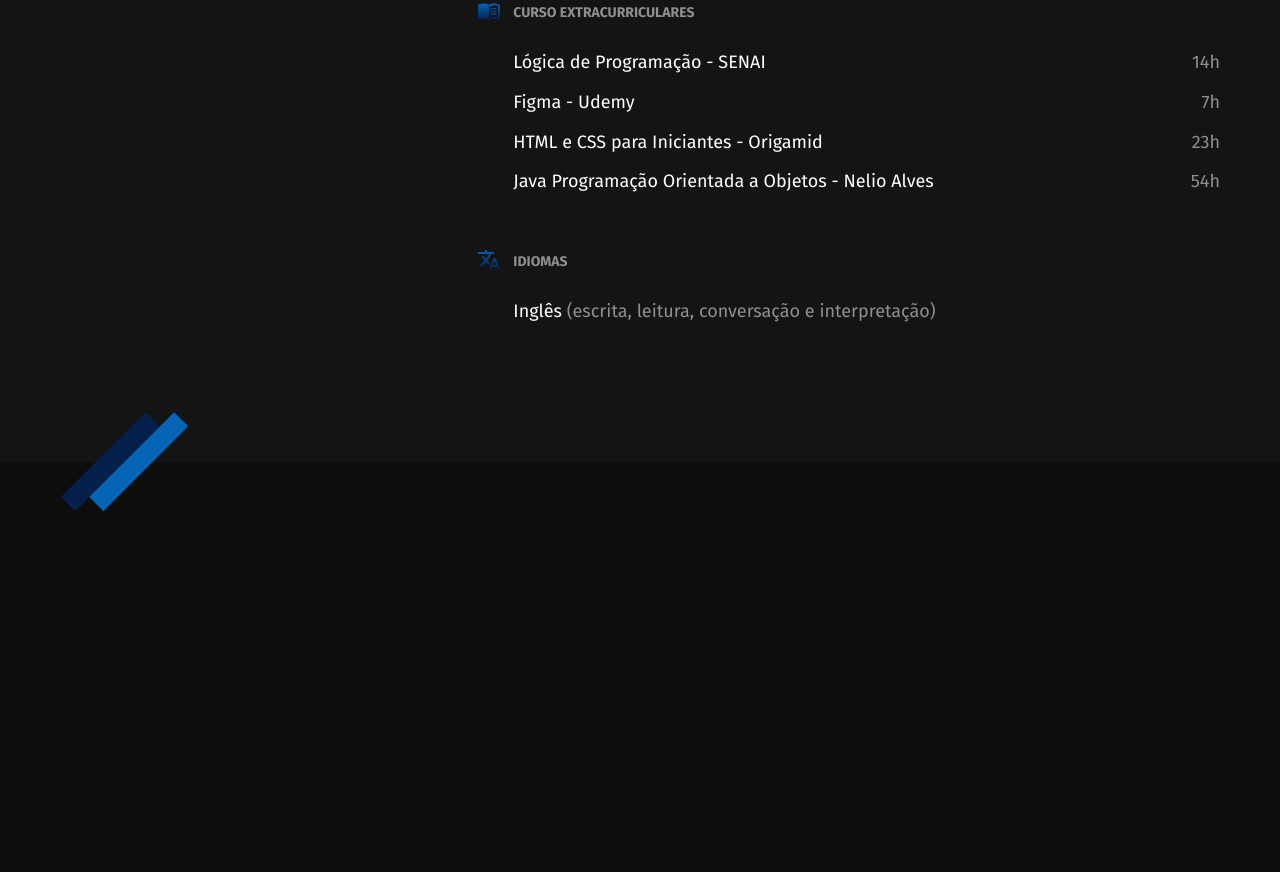
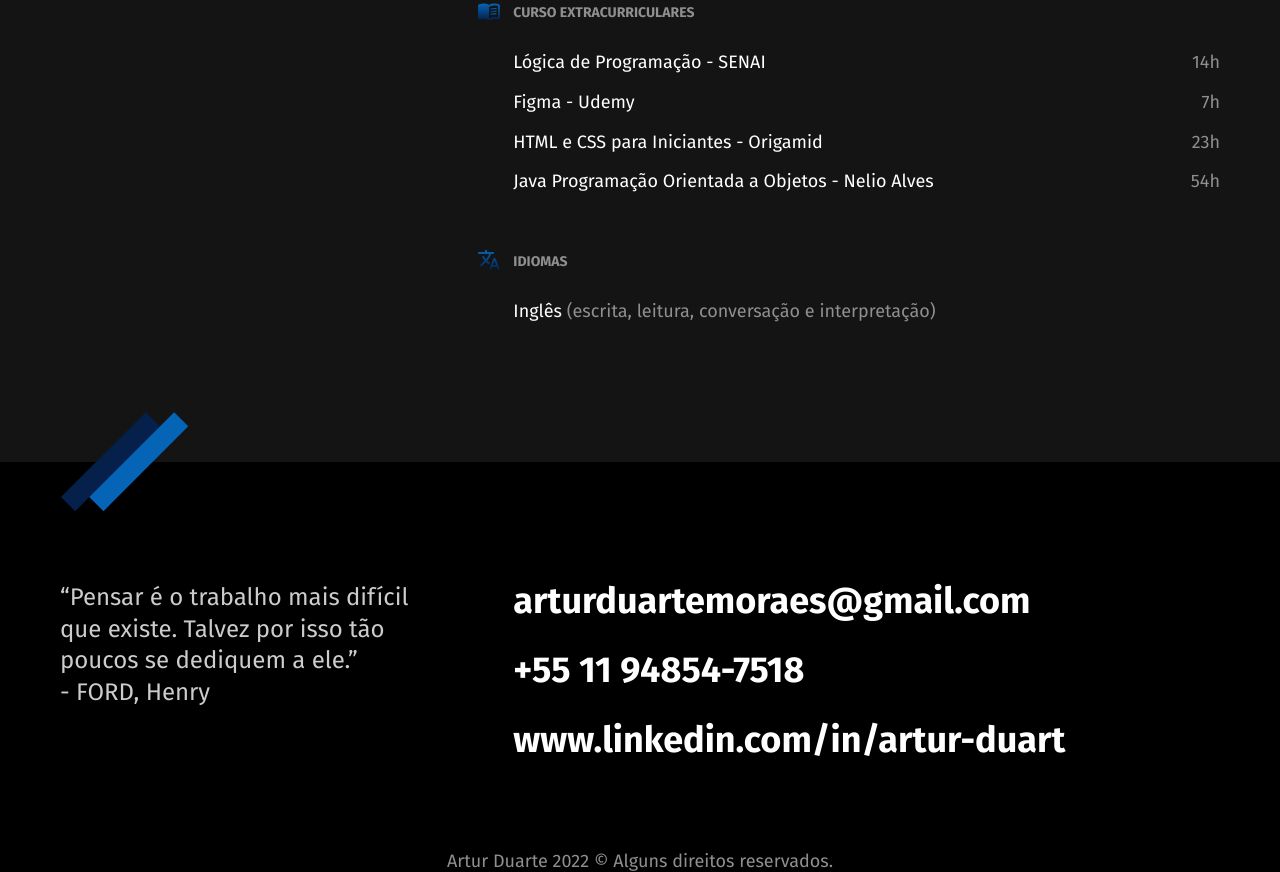
Before and after one commit to artur-duart/projeto-portfolio, a plain HTML site: page index.html in a window 1280 px wide. Shown: the part 1820-2692 px from the top of the page. Before the commit the page ends 2332 px from the top, so only its background shows below. Drawn offline with Linux system fonts and the light colour scheme.

Commit message:
✨ feat: Footer

```diff
--- a/index.html
+++ b/index.html
@@ -11,6 +11,8 @@
     <meta name="viewport" content="width=device-width, initial-scale=1.0" />
     <!-- O título da página, exibido na guia do navegador -->
     <title>Artur Duarte - Desenvolvedor Full Stack</title>
+
+    <meta name="description" content="Artur Duarte - Desenvolvedor Full Stack localizado em Osasco - SP">
 
     <!-- O link para o arquivo de estilo principal da página -->
     <link rel="stylesheet" href="./styles/style.css" />
@@ -30,7 +32,7 @@
     <!-- O elemento header contém a área de cabeçalho da página -->
     <header class="header">
         <!-- A tag img exibe uma imagem na página -->
-        <img src="./img/marca.svg" alt="&lt;dev.duarte/&gt;" />
+        <img src="./img/marca.svg" alt="&lt;dev.duarte/&gt;" height="46" width="307" />
 
         <!-- O elemento nav contém um menu de navegação -->
         <nav>
@@ -60,7 +62,7 @@
       A tag img é usada para exibir uma imagem.
       O atributo src especifica o endereço da imagem e o atributo alt fornece uma descrição alternativa da imagem.
     -->
-        <img src="img/perfil.png" alt="Foto de Artur Duarte" />
+        <img src="img/perfil.png" alt="Foto de Artur Duarte" height="360" width="360" />
         <!--
       A tag div é usada para agrupar outros elementos HTML e aplicar estilos a eles.
       Neste caso, contém um elemento h1 e um elemento p.
@@ -192,8 +194,31 @@
                 </div>
             </div>
         </div>
+    </section>
 
-    </section>
+    <footer class="footer" id="contato">
+        <div class="footer__container">
+            <div class="footer__texto">
+                <blockquote cite="https://veja.abril.com.br/coluna/pilulas-de-sabedoria/frase-do-dia-henry-ford/">
+                    <p>
+                        “Pensar é o trabalho mais difícil que existe. Talvez por isso tão poucos se dediquem a ele.”
+                    </p>
+                </blockquote>
+                <p>- FORD, Henry</p>
+            </div>
+
+            <ul class="footer__contato">
+                <li><a href="mailto:arturduartemoraes@gmail.com">arturduartemoraes@gmail.com</a></li>
+                <li><a href="tel:+5511948547518">+55 11 94854-7518</a></li>
+                <li><a href="www.linkedin.com/in/artur-duart" target="_blank">www.linkedin.com/in/artur-duart</a></li>
+            </ul>
+        </div>
+
+
+        <p class="footer__copy">
+            Artur Duarte 2022 &copy; Alguns direitos reservados.
+        </p>
+    </footer>
 </body>
 
 </html>
--- /dev/null
+++ b/styles/footer.css
@@ -0,0 +1,50 @@
+.footer {
+    background: #000;
+}
+
+.footer__container {
+    max-width: 75rem;
+    padding: 7.5rem 1.25rem 3.75rem 1.25rem;
+    margin: 0 auto;
+    display: grid;
+    grid-template-columns: 1fr 2fr;
+    gap: 6.25rem;
+}
+
+.footer__texto {
+    font-size: 1.5rem;
+    line-height: 1.33;
+    color: #ccc;
+}
+
+.footer__contato li {
+    font-weight: bold;
+    font-size: 2.25rem;
+    line-height: 1.1;
+    color: #fff;
+    margin-bottom: 1.875rem;
+}
+
+.footer__contato li a {
+    color: #fff;
+    text-decoration: none;
+}
+
+.footer__copy {
+    grid-column: 1 / -1;
+    font-size: 1.125rem;
+    color: #8f8f8f;
+    display: flex;
+    justify-content: center;
+}
+
+@media (max-width: 48rem) {
+    .footer__container {
+        grid-template-columns: 1fr;
+        gap: 2.5rem;
+    }
+
+    .footer__contato li {
+        font-size: 1.5rem;
+    }
+}
--- a/styles/global.css
+++ b/styles/global.css
@@ -42,6 +42,7 @@ ul {
 */
 img {
   max-width: 100%;
+  height: auto;
   display: block;
 }
 
--- a/styles/style.css
+++ b/styles/style.css
@@ -3,3 +3,4 @@
 @import "/styles/introducao.css";
 @import "/styles/experiencias.css";
 @import "/styles/formacao.css";
+@import "/styles/footer.css";
```
